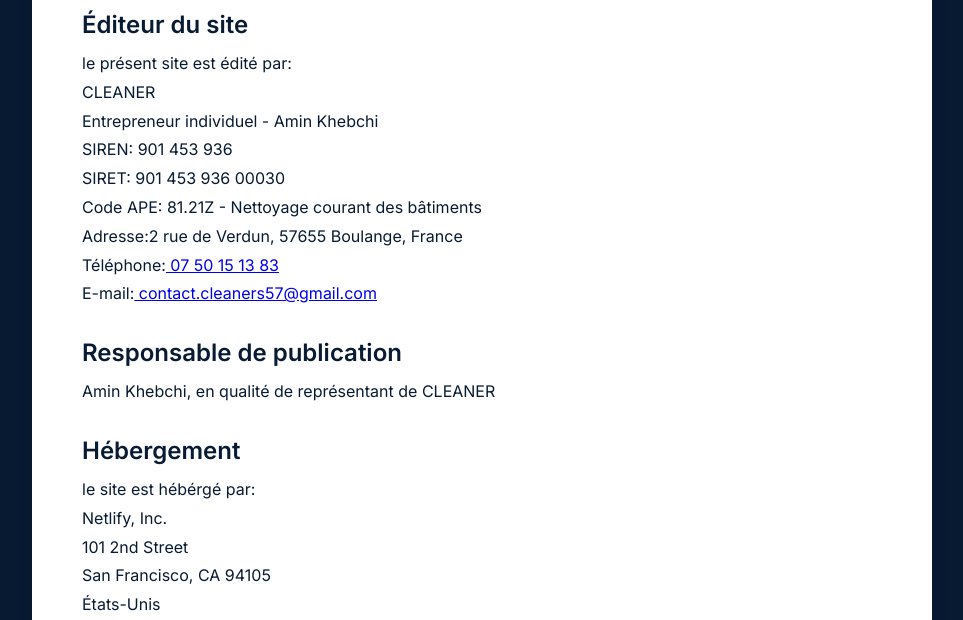
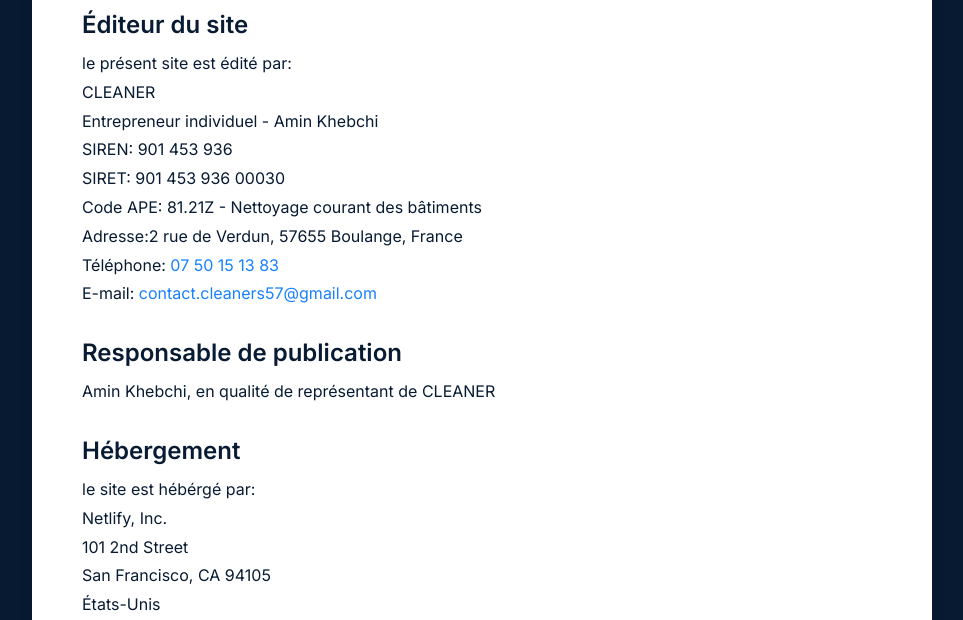
Before and after one commit to hafssa213/cleaner, a plain HTML site: page mentions-legales.html in a window 1280 px wide. Shown: the part 168-788 px from the top of the page, without its empty margins (158-1121 px from the left). Drawn offline with Linux system fonts and the light colour scheme.

Commit message:
Update legal.css

```diff
--- a/legal.css
+++ b/legal.css
@@ -54,6 +54,15 @@
 font-weight:600;
 }
 
+a{
+    color:#1980ff;
+    text-decoration:none;
+}
+
+ a :hover{
+    text-decoration:underline;
+ }
+
 @media(max-width:768px){
 
 .legal-container{
```
